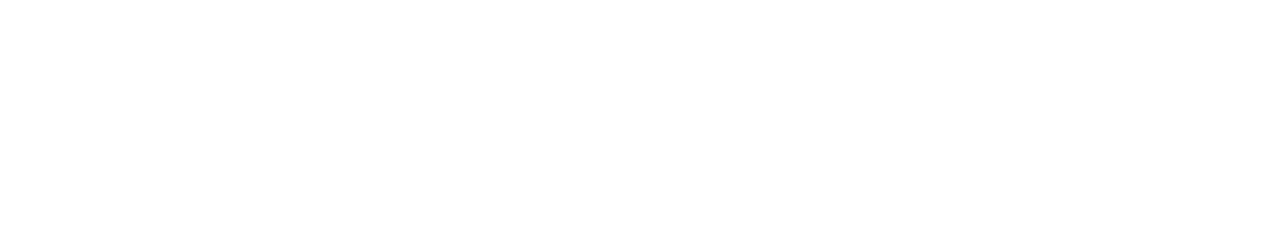
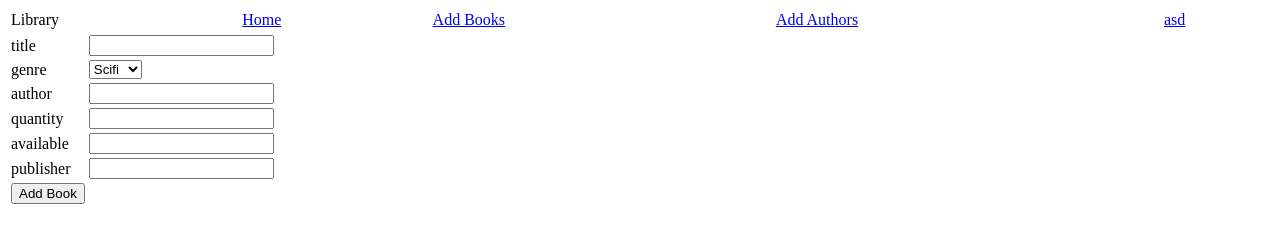
Before and after one commit to rendzso/HallgatoWebTech, a plain HTML site: page bookform.html in a window 1280 px wide. Drawn offline with Linux system fonts and the light colour scheme.

Commit message:
Bookform working. Authorform created.

```diff
--- a/bookform.html
+++ b/bookform.html
@@ -2,8 +2,70 @@
 <html lang="en">
 <head>
     <meta charset="UTF-8">
-    <title>Title</title>
+    <title>Endless Lorem Ipsum</title>
 </head>
+<body onscroll="loremScroll()">
+<div id="everything">
+    <div id="header">
+        <div id="banner">
+            <div id="menuBar">
+                <table width="100%">
+                    <tr>
+                        <td>Library</td>
+                        <td><span class="menuButton"><a href="index.html">Home</a></span></td>
+                        <td><span class="menuButton"><a href="bookform.html">Add Books</a></span></td>
+                        <td><span class="menuButton"><a href="authorform.html">Add Authors</a></span></td>
+                        <td><span class="menuButton"><a href="asd.html">asd</a></span></td>
+                    </tr>
+                </table>
+            </div>
+        </div>
+    </div>
+</div>
+<div id="content">
+    <form action="addBook" method="post">
+        <table>
+            <tr>
+                <td>title</td>
+                <td><input name="title" type="text" required="required"></td>
+            </tr>
+            <tr>
+                <td>genre</td>
+                <td><select name="genre">
+                    <option value="Scifi">Scifi</option>
+                    <option value="vigyázz">Alma</option>
+                </select></td>
+            </tr>
+            <tr>
+                <td>
+                    author
+                </td>
+                <td><input type="password" name="author"></td>
+            </tr>
+            <tr>
+                <td>
+                    quantity
+                </td>
+                <td><input type="number" name="quantity"></td>
+            </tr>
+            <tr>
+                <td>
+                    available
+                </td>
+                <td><input type="number" name="available"></td>
+            </tr>
+            <tr>
+                <td>
+                    publisher
+                </td>
+                <td><input type="email" name="publisher"></td>
+            </tr>
+            <tr>
+                <td><input type="submit" value="Add Book"></td>
+            </tr>
+        </table>
+    </form>
+</div>
 <body>
 
 </body>
```
Also changed, not shown: authorform.html (added, +10 -0 lines).
